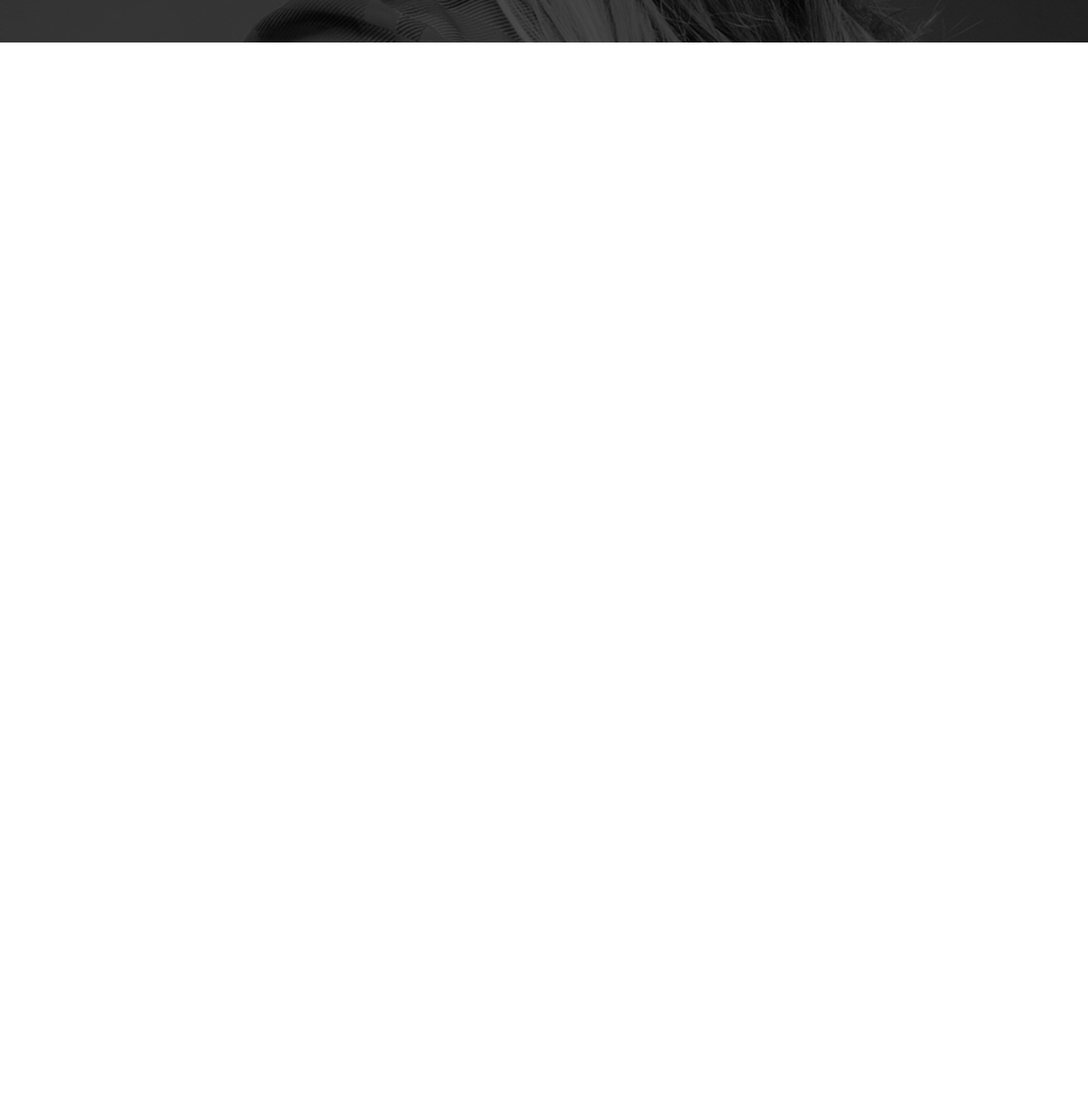
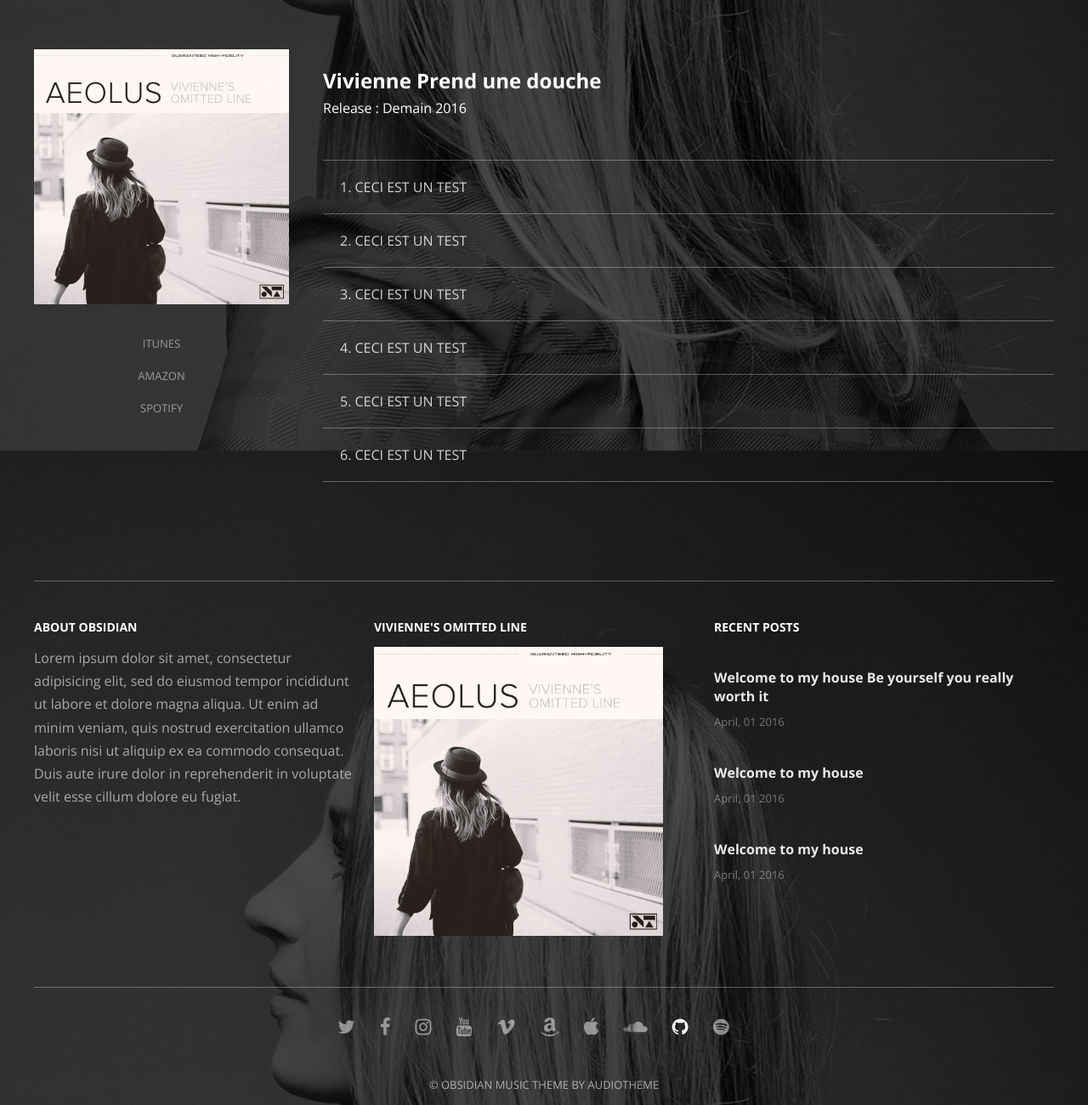
Before and after one commit to MehdiAlouafi/ObsiRailsChallenge-1, a plain HTML site: page html/music.html in a window 1280 px wide. Shown: the part 750-2050 px from the top of the page at 85% size. Before the commit the page ends 800 px from the top, so only its background shows below. Drawn offline with nearby package versions, Linux system fonts and the light colour scheme.

Commit message:
Record Page done, Contact Page here i AM

```diff
--- a/css/style-home.css
+++ b/css/style-home.css
@@ -228,12 +228,12 @@ header {
   line-height: 1.7;
 }
 
-footer .nav-links {
+.nav-links {
   text-align: center;
   padding: 30px;
 }
 
-footer .nav-links a {
+.nav-links a {
   text-decoration: none;
   color: rgba(255, 255, 255, 0.5);
   letter-spacing: 25px;
@@ -241,11 +241,11 @@ footer .nav-links a {
   transition: color 0.3s ease-in;
 }
 
-footer .nav-links a:hover {
+.nav-links a:hover {
   color: #fff;
 }
 
-footer .nav-links .fa-github {
+.nav-links .fa-github {
   color:  #fff;
 }
 
@@ -271,3 +271,12 @@ footer {
 .agenda {
   margin-bottom: 70px;
 }
+
+.copyright {
+  text-align: center;
+  color: rgba(255, 255, 255, 0.6);
+  font-size: 13px;
+  font-weight: lighter;
+  padding: 15px;
+
+}
--- a/css/style-music.css
+++ b/css/style-music.css
@@ -10,21 +10,75 @@
   max-width: 1200px;
   margin: 0 auto;
   border-top: 1px solid rgba(255, 255, 255, 0.3);
+  padding: 70px 0;
+  margin-bottom: 30px;
+  overflow: auto;
 }
 .music-maincontent div {
   float: left;
 }
-.nav-album ul {
+.nav-album ul li  {
+  text-align: center;
+  display: block;
+}
+ul{margin: 0; padding: 0;}
+.nav-album ul > li {
   list-style: none;
-  margin: 0; padding: 0;
 }
 .content-album {
-  width: 70%;
+  width: 80%;
   padding-left: 100px;
 }
 .nav-album {
-  width: 30%;
+  width: 20%;
 }
 .nav-album img {
-  width: 90%;
+  width: 300px;
 }
+
+.nav-album a {
+  text-decoration: none;
+  color: rgba(255, 255, 255, 0.5);
+  text-transform: uppercase;
+  font-size: 13px;
+  display: block;
+  width: 300px;
+  padding: 10px;
+  transition: background-color 0.1s ease-in-out,
+              color 0.6s ease;
+}
+.nav-album a:hover {
+  background-color: rgba(0, 0, 0, 0.3);
+  color: #fff;
+}
+.content-album {
+  color: #fff;
+}
+
+.content-album h2 {
+  margin-bottom: 0;
+}
+.content-album p {
+  padding-top: 5px;
+}
+.content-album ol {
+  list-style-position: inside;
+  margin-top: 50px;
+  padding: 0;
+}
+
+.content-album ol li {
+   padding: 20px;
+   border-top: 1px solid rgba(255, 255, 255, 0.3);
+   color: rgba(255, 255, 255, 0.8);
+
+}
+
+.content-album ol li:last-of-type {
+  border-bottom: 1px solid rgba(255, 255, 255, 0.3);
+
+}
+
+.nav-links {
+  text-align: center;
+}
--- a/html/music.html
+++ b/html/music.html
@@ -9,6 +9,24 @@
   <title>ObsiRailsChallenge - Music</title>
 </head>
 <body>
+  <header>
+    <nav>
+      <ul>
+        <li><a href="../index.html">HOME</a></li>
+        <li><a href="bio.html">BIO</a></li>
+        <li><a href="photos.html">PHOTOS</a></li>
+        <li><a href="music.html">MUSIC</a></li>
+        <li><a href="videos.html">VIDEOS</a></li>
+        <li><a href="news.html">NEWS</a></li>
+        <li><a href="tour.html">TOUR</a></li>
+        <li><a href="contact.html">CONTACT</a></li>
+      </ul>
+    </nav>
+    <div class="kicker">
+      <h1>Obsi-Challenge</h1>
+      <p>Made by Promo4</p>
+    </div>
+  </header>
     <div class="music-wrapper">
       <h1>RECORDS</h1>
       <div class="music-maincontent">
@@ -32,16 +50,61 @@
         <div class="content-album">
           <h2>Vivienne Prend une douche</h2>
           <p>Release : Demain 2016</p>
-          <ul>
+          <ol>
             <li>CECI EST UN TEST</li>
             <li>CECI EST UN TEST</li>
             <li>CECI EST UN TEST</li>
             <li>CECI EST UN TEST</li>
             <li>CECI EST UN TEST</li>
             <li>CECI EST UN TEST</li>
+          </ol>
+        </div>
+      </div>
+    </div>
+  </header>
+      <div class="footer-content">
+        <div class="footer-card">
+          <h3>ABOUT OBSIDIAN</h3>
+          <p>
+            Lorem ipsum dolor sit amet, consectetur adipisicing elit, sed do eiusmod tempor incididunt ut labore et dolore magna aliqua. Ut enim ad minim veniam, quis nostrud exercitation ullamco laboris nisi ut aliquip ex ea commodo consequat. Duis aute irure dolor in reprehenderit in voluptate velit esse cillum dolore eu fugiat.
+          </p>
+        </div>
+        <div class="footer-card">
+          <h3>VIVIENNE'S OMITTED LINE</h3>
+          <img src="../images/album-03.jpg" alt="">
+        </div>
+        <div class="footer-card">
+          <h3>RECENT POSTS</h3>
+          <ul>
+            <li>
+              <p class="footer-card-title">Welcome to my house Be yourself you really worth it</p>
+              <p>April, 01 2016</p>
+            </li>
+            <li>
+              <p class="footer-card-title">Welcome to my house</p>
+              <p>April, 01 2016</p>
+            </li>
+            <li>
+              <p class="footer-card-title">Welcome to my house</p>
+              <p>April, 01 2016</p>
+            </li>
           </ul>
         </div>
       </div>
-    </div>
+      <div class="nav-links">
+        <a href=""><i class="fa fa-twitter"></i></a>
+        <a href=""><i class="fa fa-facebook"></i></a>
+        <a href=""><i class="fa fa-instagram"></i></a>
+        <a href=""><i class="fa fa-youtube"></i></a>
+        <a href=""><i class="fa fa-vimeo"></i></a>
+        <a href=""><i class="fa fa-amazon"></i></a>
+        <a href=""><i class="fa fa-apple"></i></a>
+        <a href=""><i class="fa fa-soundcloud"></i></a>
+        <a href="https://github.com/MehdiAlouafi"><i class="fa fa-github"></i></a>
+        <a href=""><i class="fa fa-spotify"></i></a>
+
+      </div>
+      <p class="copyright">&copy; OBSIDIAN MUSIC THEME BY AUDIOTHEME</p>
+    </footer>
 </body>
 </html>
--- a/style.css
+++ b/style.css
@@ -2,3 +2,4 @@
 @import url('css/style-bio.css');
 @import url('css/style-video.css');
 @import url('css/style-music.css');
+@import url('css/style-contact.css');
```
Also changed, not shown: html/contact.html (added, +14 -0 lines), html/video.html (+1 -0 lines), css/style-contact.css (added).
